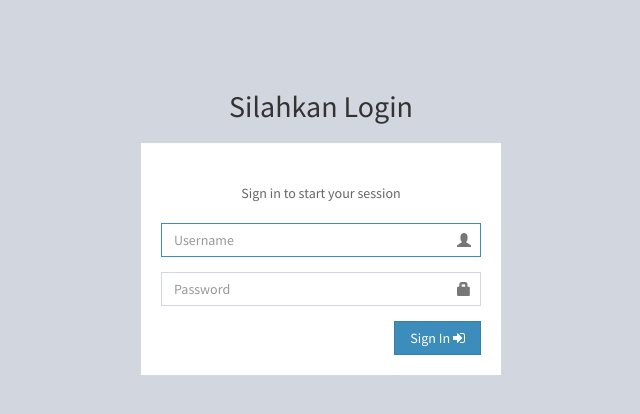
After one commit to Andirohandi/master, a CodeIgniter app: the page made by application/views/backend/vwLogin.php in a window 1280 px wide. The commit adds this page. Shown: the top 414 px of the page, without its empty margins (319-959 px from the left). Run offline with CodeIgniter, Linux system fonts and the light colour scheme; some libraries are stand-ins or nearby versions.

Commit message:
halaman login

```diff
--- a/application/config/config.php
+++ b/application/config/config.php
@@ -5,6 +5,7 @@ $ark_root  			= "http://".$_SERVER['HTTP_HOST'];
 $ark_root 		   .= str_replace(basename($_SERVER['SCRIPT_NAME']),"",$_SERVER['SCRIPT_NAME']);
 $config['base_url']	= $ark_root;
 
+define('http_b', $config['base_url'].'assets/backend/');
 
 $config['index_page'] = 'index.php';
 
--- /dev/null
+++ b/application/views/backend/vwLogin.php
@@ -0,0 +1,65 @@
+<!DOCTYPE html>
+<html>
+    <head>
+        <meta charset="utf-8">
+        <meta http-equiv="X-UA-Compatible" content="IE=edge">
+        <title>Halaman Login</title>
+        <meta content="width=device-width, initial-scale=1, maximum-scale=1, user-scalable=no" name="viewport">
+        <link rel="stylesheet" href="<?php echo http_b ?>bootstrap/css/bootstrap.min.css">
+        <link rel="stylesheet" href="https://maxcdn.bootstrapcdn.com/font-awesome/4.4.0/css/font-awesome.min.css">
+        <link rel="stylesheet" href="https://code.ionicframework.com/ionicons/2.0.1/css/ionicons.min.css">
+        <link rel="stylesheet" href="<?php echo http_b ?>dist/css/AdminLTE.min.css">
+        <link rel="stylesheet" href="<?php echo http_b ?>plugins/iCheck/square/blue.css">
+    </head>
+    <body class="hold-transition login-page">
+        <div class="login-box">
+			<h2 class="login-box-msg">Silahkan Login</b></h2>
+            <div class="login-box-body">
+                <br/>
+                <p class = "login-box-msg">Sign in to start your session</p>
+                <?php if ($this->session->flashdata('result') == 2) {
+                    ?>
+                    <div class='alert alert-danger'>
+                        <button type="button" class="close" data-dismiss="alert" area-hidden="true">x</button>
+                        <?php echo validation_errors()." ".$this->session->flashdata('error'); ?>
+                    </div>
+                    <?php
+                } else {
+
+                }
+                echo form_open('admin/auth')
+                ?>
+                <div class="form-group has-feedback">
+                    <input type="text" class="form-control" placeholder="Username" name='username' id='username' value="<?php echo $this->session->flashdata('username') ? $this->session->flashdata('username') : '' ?>" required >
+                    <span class="glyphicon glyphicon-user form-control-feedback"></span>
+                </div>
+                <div class="form-group has-feedback">
+                    <input type="password" class="form-control" placeholder="Password" name='password' id='password' required >
+                    <span class="glyphicon glyphicon-lock form-control-feedback"></span>
+                </div>
+                <div class="row">
+                    <div class="col-xs-8">
+                    </div>
+                    <div class="col-xs-4">
+                        <button type="submit" class="btn btn-primary btn-block btn-flat" name='login' id='login'>Sign In <i class="fa fa-sign-in"></i></button>
+                    </div>
+                </div>
+                <?php echo form_close() ?>
+            </div>
+        </div>
+        <script src="<?php echo http_b ?>plugins/jQuery/jQuery-2.1.4.min.js"></script>
+        <script src="<?php echo http_b ?>bootstrap/js/bootstrap.min.js"></script>
+        <script src="<?php echo http_b ?>plugins/iCheck/icheck.min.js"></script>
+        <script>
+            $(function () {
+                $('input').iCheck({
+                    checkboxClass: 'icheckbox_square-blue',
+                    radioClass: 'iradio_square-blue',
+                    increaseArea: '20%' // optional
+                });
+
+				document.getElementById('username').focus();
+            });
+        </script>
+    </body>
+</html>
--- a/application/views/welcome_message.php
+++ b/application/views/welcome_message.php
@@ -102,6 +102,11 @@ defined('BASEPATH') OR exit('No direct script access allowed');
 			This pagination using to ajax proses and using Bootstrap for that UI
 		</code>
 
+		<p>7. Admin Lte Template </p>
+		<code>
+			Check it Out <a href="<?php echo site_url('backend/dashboard') ?>"><button>Show</button></a>
+		</code>
+
 	</div>
 
 	<p class="footer">Page rendered in <strong>{elapsed_time}</strong> seconds. <?php echo  (ENVIRONMENT === 'development') ?  'CodeIgniter Version <strong>' . CI_VERSION . '</strong>' : '' ?></p>
```
Also changed, not shown: application/controllers/backend/Dashboard.php (added, +20 -0 lines), application/controllers/backend/Login.php (added, +21 -0 lines).
